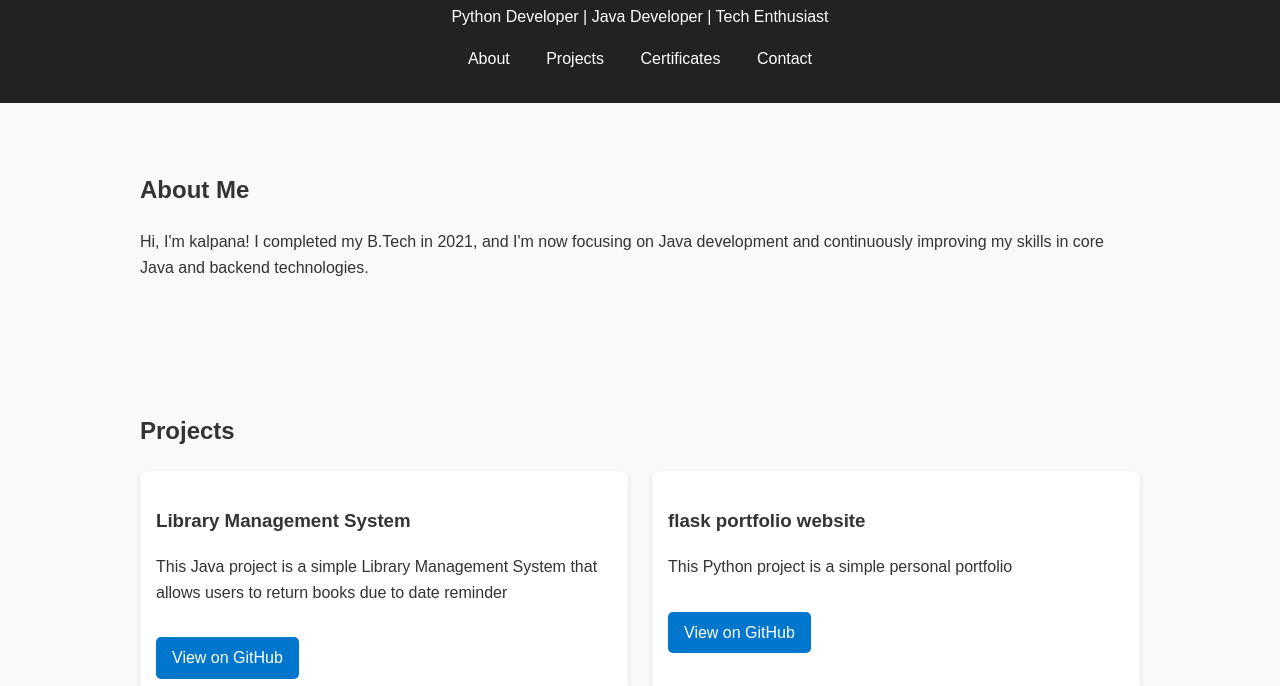
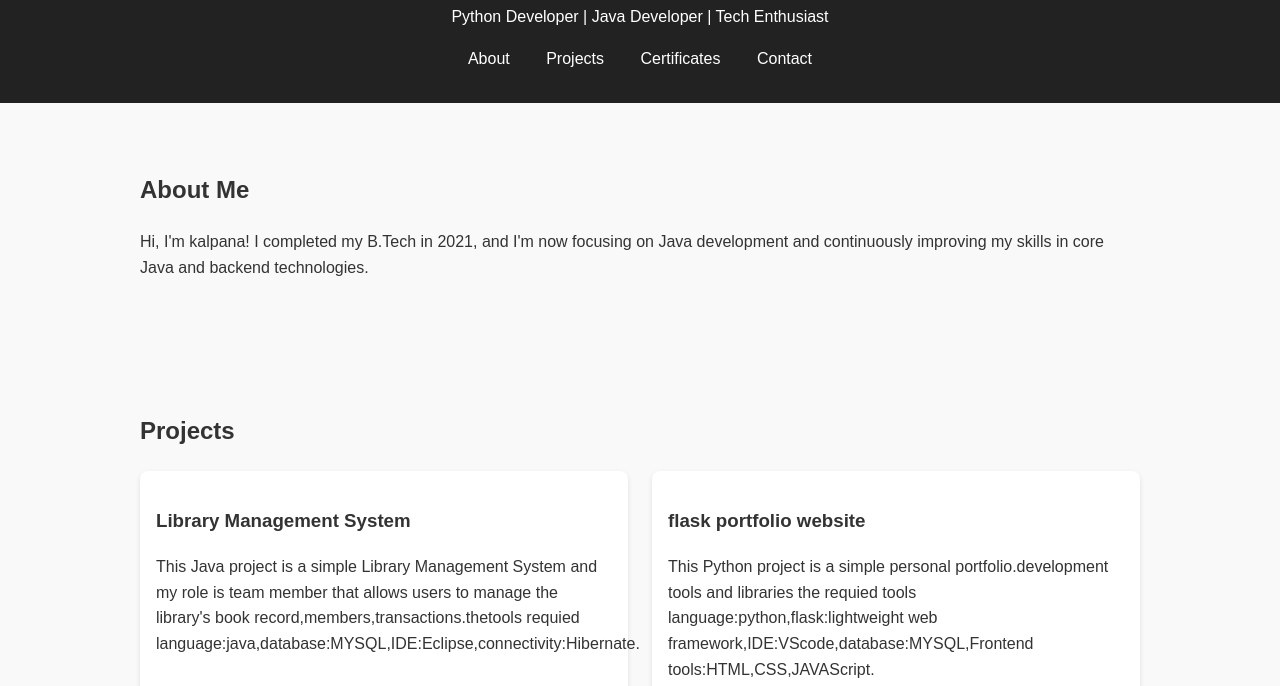
Before and after one commit to kalpanargb-sketch/kalpanargb-sketch.github.io, a plain HTML site: page index.html in a window 1280 px wide. Shown: the part 108-794 px from the top of the page. Drawn offline with Linux system fonts and the light colour scheme.

Commit message:
Update index.html

```diff
--- a/index.html
+++ b/index.html
@@ -90,12 +90,12 @@
     <div class="projects">
       <div class="project">
         <h3>Library Management System</h3>
-        <p>This Java project is a simple Library Management System that allows users to return books due to date reminder</p>
+        <p>This Java project is a simple Library Management System and my role is team member that allows users to manage the library's book record,members,transactions.thetools requied language:java,database:MYSQL,IDE:Eclipse,connectivity:Hibernate.</p>
         <a href="https://github.com/kalpanargb-sketch/library-management-system" class="btn">View on GitHub</a>
       </div>
       <div class="project">
         <h3>flask portfolio website</h3>
-        <p>This Python project is a simple personal portfolio </p>
+        <p>This Python project is a simple personal portfolio.development tools and libraries  the requied tools language:python,flask:lightweight web framework,IDE:VScode,database:MYSQL,Frontend tools:HTML,CSS,JAVAScript. </p>
         <a href="https://github.com/kalpanargb-sketch/flask-portfolio-website" class="btn">View on GitHub</a>
         </div>
   </section>  <section id="certificates">
```
